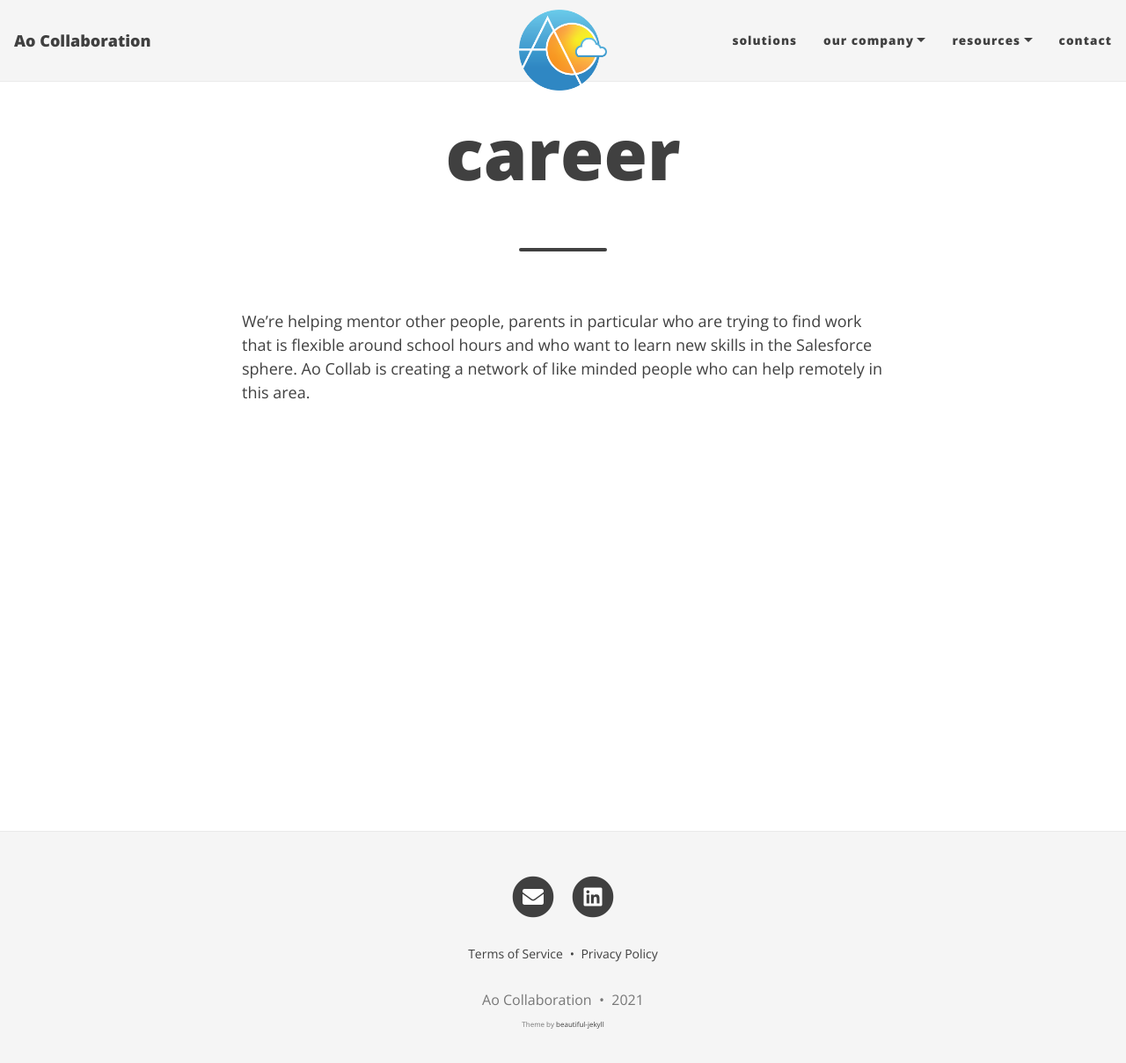
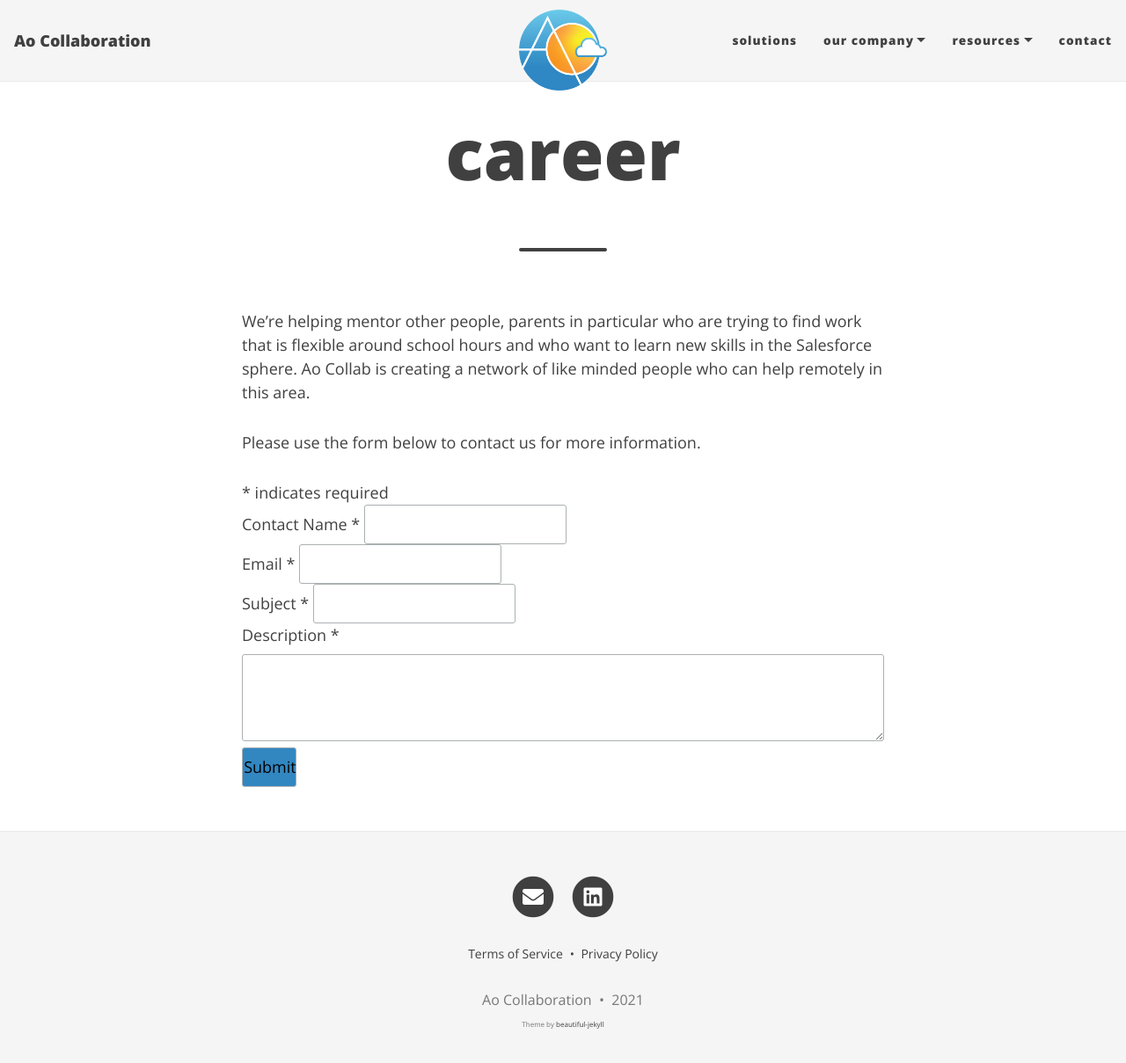
Before and after one commit to Ao-Collaboration/Ao-Collaboration.github.io, a Jekyll site: the page built from career.md, in a window 1280 px wide and 1221 px high. Shown: the top 1209 px of the window at 88% size. Built offline with Jekyll 4.4.1, drawn with Linux system fonts in a browser that asks for light colours; nearby versions of some CDN libraries.

Commit message:
Add contact form to career page #3

```diff
--- a/career.md
+++ b/career.md
@@ -5,3 +5,7 @@
 
 We're helping mentor other people, parents in particular who are trying to find work that is flexible around school hours and who want to learn new skills in the Salesforce sphere.
 Ao Collab is creating a network of like minded people who can help remotely in this area.
+
+Please use the form below to contact us for more information.
+
+{% include web-to-case-form.html %}
```
